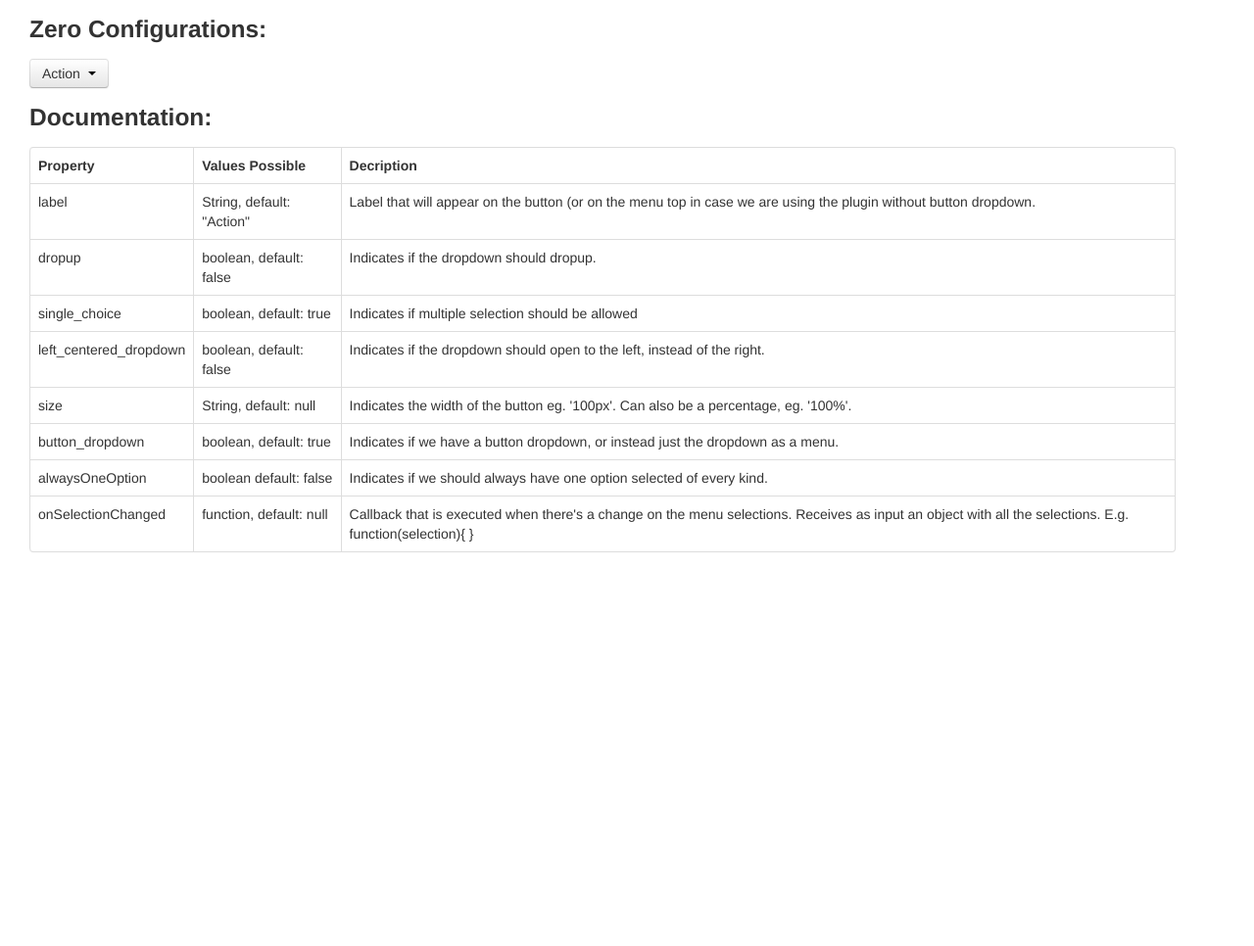
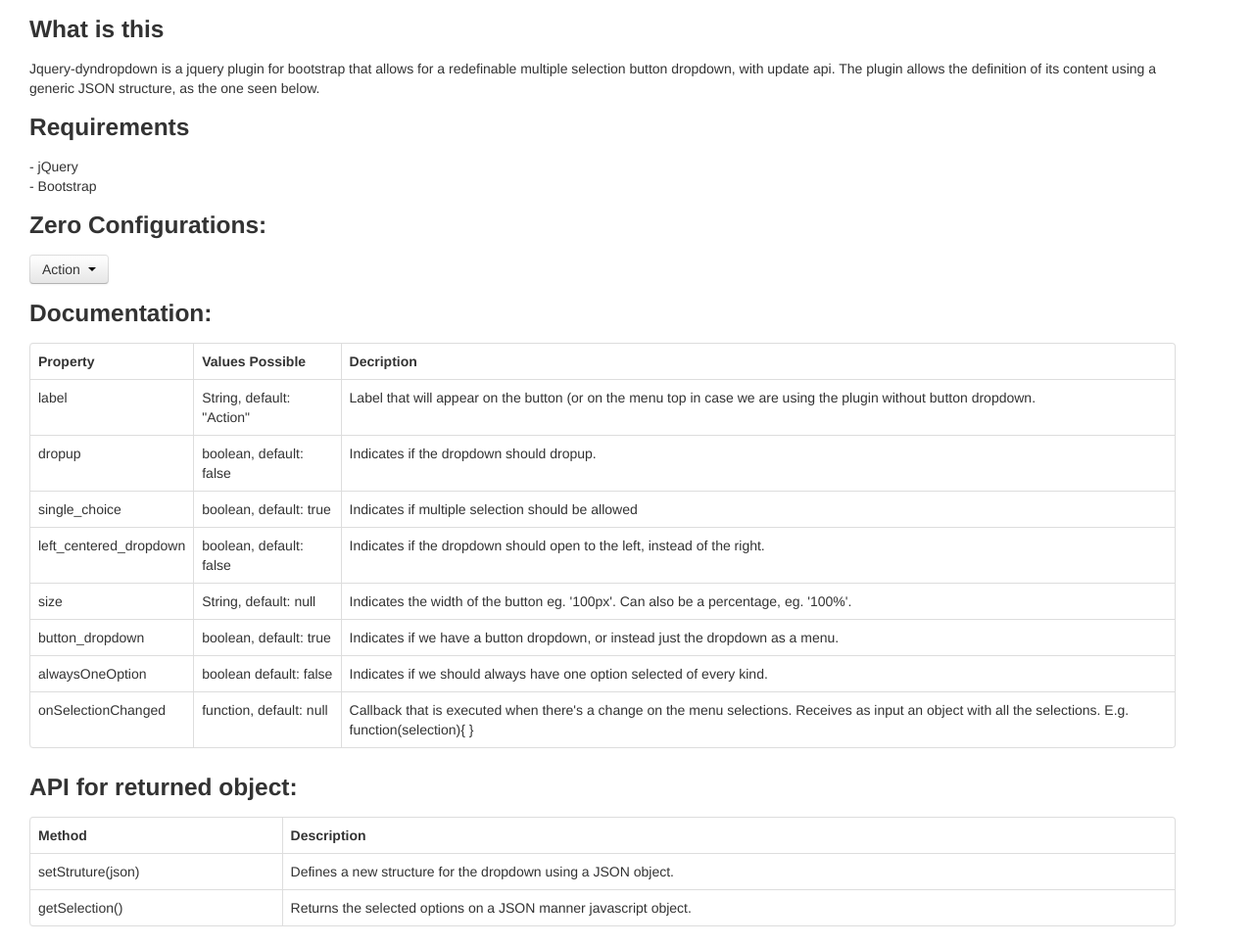
Before and after one commit to bioinformatics-ua/jquery-dyndropdown, a plain HTML site: page examples/index.html in a window 1280 px wide. Shown: the whole page at 98% size. Before the commit the page ends 800 px from the top, so only its background shows below. Drawn offline with Linux system fonts and the light colour scheme.

Commit message:
- Readme on a first version - Added missing cleaning of selected options on redefining drop down.

```diff
--- a/examples/index.html
+++ b/examples/index.html
@@ -39,6 +39,17 @@
                 });
         </script>
         <div class="span12">
+
+        <h3>What is this </h3>
+
+Jquery-dyndropdown is a jquery plugin for bootstrap that allows for a redefinable multiple selection button dropdown, with update api.
+
+The plugin allows the definition of its content using a generic JSON structure, as the one seen below.
+
+        <h3>Requirements</h3>
+- jQuery <br />
+- Bootstrap
+
         <h3>Zero Configurations: </h3>
         <div id="simple_usage"></div>
         <script type="text/javascript">
@@ -98,6 +109,23 @@
 
         </table>
     </div>
+        <h3>API for returned object:</h3>
+        <div>
+        <table class="table table-bordered">
+            <tr>
+                <th>Method</th>
+                <th>Description</th>
+            </tr>
+            <tr>
+                <td>setStruture(json)</td>
+                <td>Defines a new structure for the dropdown using a JSON object.</td>
+            </tr>
+            <tr>
+                <td>getSelection()</td>
+                <td>Returns the selected options on a JSON manner javascript object.</td>
+            </tr>
+        </table>
+    </div>
     </div>
 </body>
 </html>
```
Also changed, not shown: jquery.dyndropdown.js, 1 other file.
